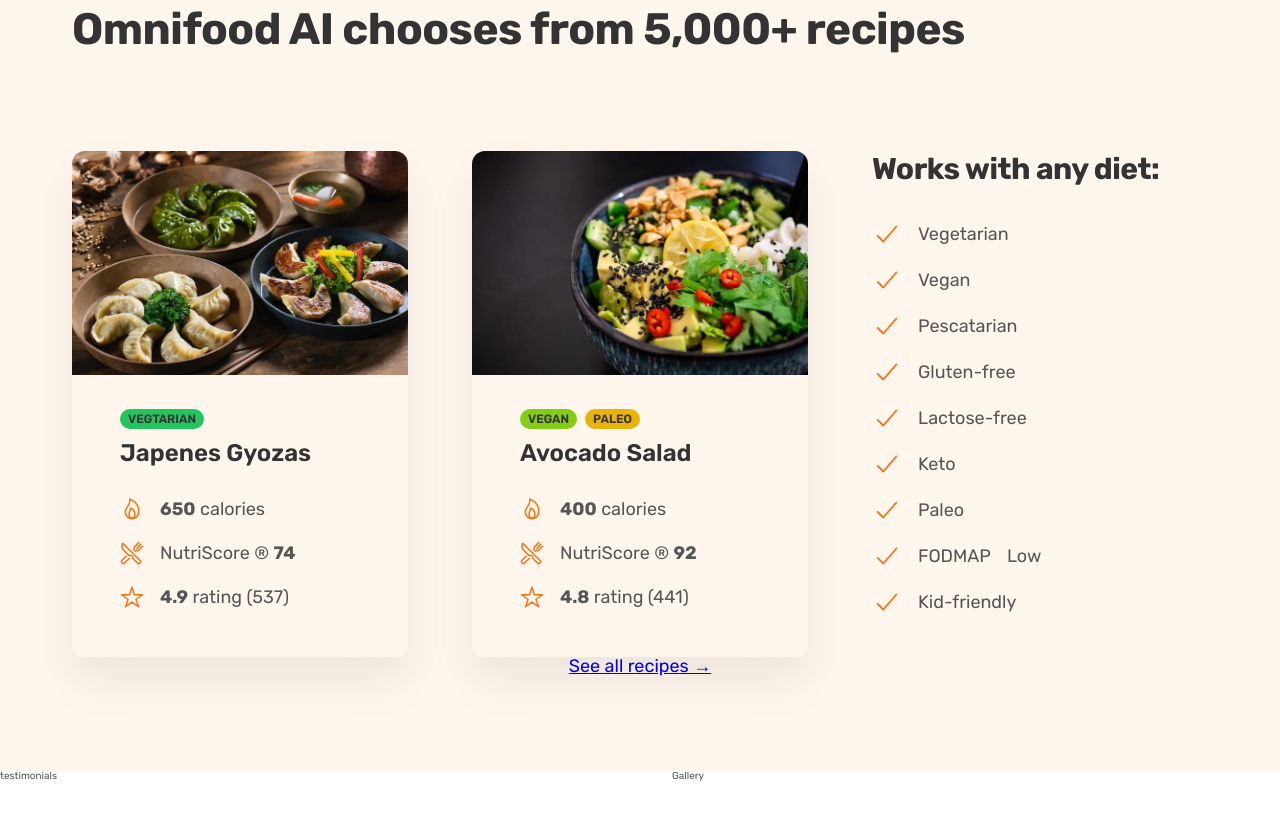
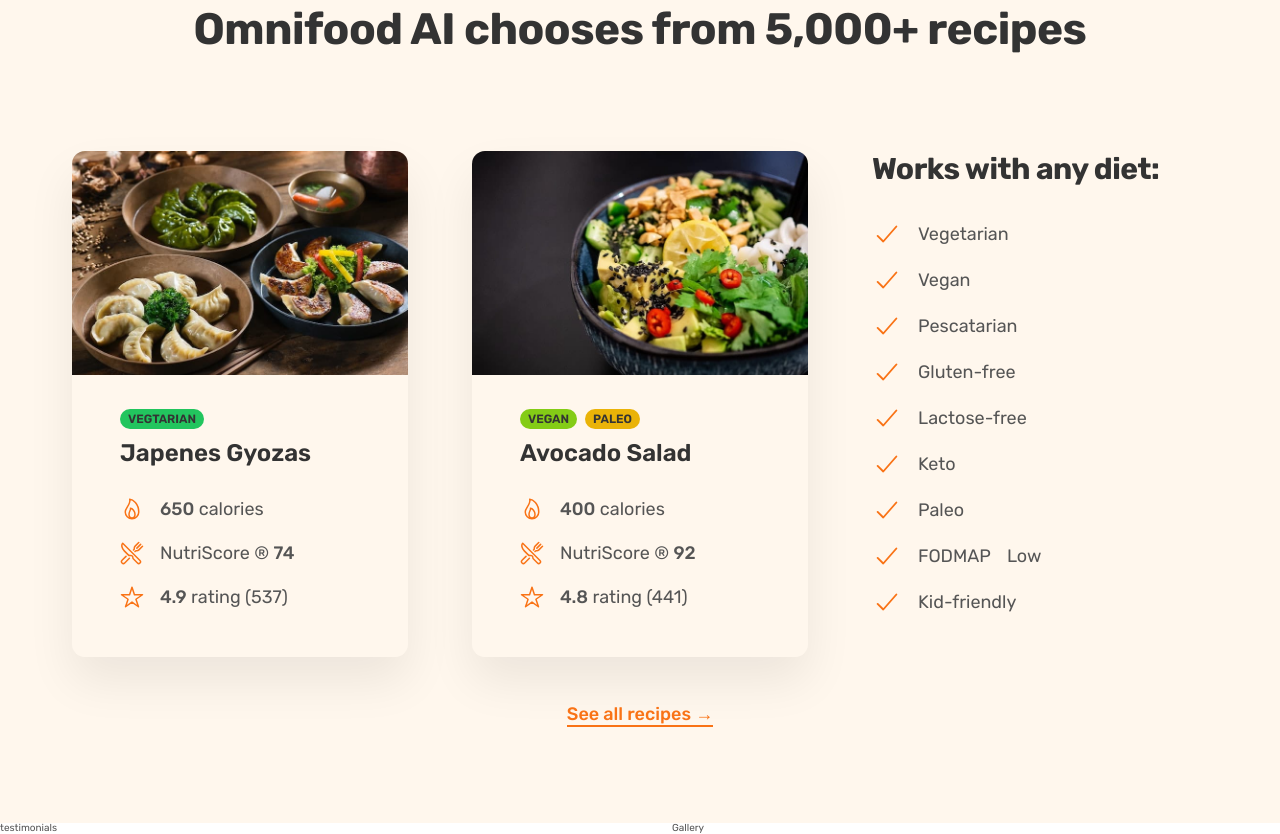
Before and after one commit to xxvista/omni, a plain HTML site: page index.html in a window 1280 px wide. Shown: the part 2683-3517 px from the top of the page. Before the commit the page ends 3465 px from the top, so only its background shows below. Drawn offline with nearby package versions, Linux system fonts and the light colour scheme.

Commit message:
Update general.css

```diff
--- a/CSS/general.css
+++ b/CSS/general.css
@@ -42,6 +42,7 @@ Paragraph default: 1.6
 --- 06 Border-Radius:
 
 Default: 9px
+Medium: 13px
 
 --- 07 WhiteSpace:
 
@@ -148,7 +149,8 @@ body {
   border-radius: 9px;
   font-weight: 600;
   /* Put transition in original "state" */
-  transition: background-color 0.3s;
+  /* transition: background-color 0.3s; */
+  transition: all 0.3s;
 }
 
 .btn--full:link,
@@ -178,6 +180,36 @@ body {
   box-shadow: inset 0 0 0 3px #fff;
 }
 
+.link:link,
+.link:visited {
+  font-weight: 500;
+  display: inline-block;
+  color: #f97316;
+  text-decoration: none;
+  border-bottom: 2px solid currentColor;
+  padding-bottom: 2px;
+  transition: all 0.3s;
+}
+
+.link:hover,
+.link:active {
+  color: #ea580c;
+  /* border: 0; dont use none */
+  border-bottom: 2px solid transparent;
+}
+
+/* setting classes */
 .margin-right-sm {
   margin-right: 1.6rem !important;
 }
+
+.margin-bottom-md {
+  margin-bottom: 4.8rem !important;
+}
+
+.center-text {
+  text-align: center;
+}
+strong {
+  font-weight: 500;
+}
```
